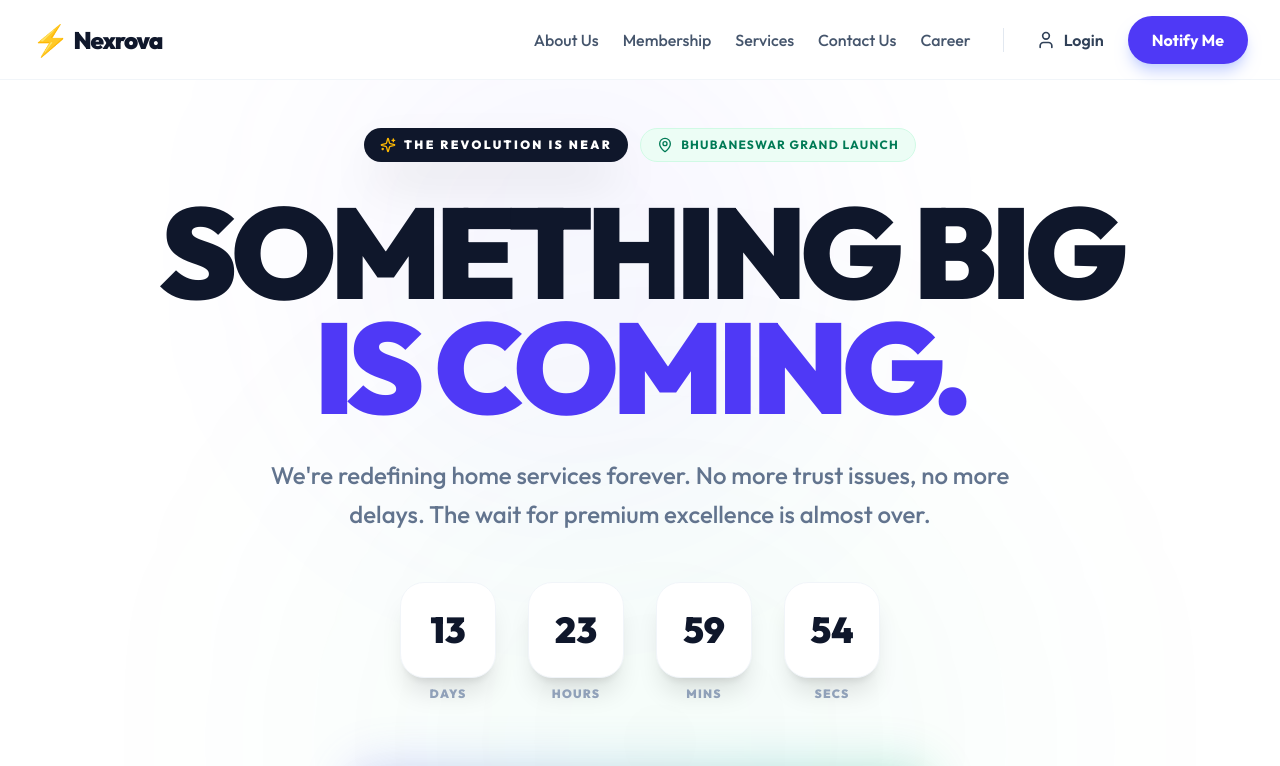
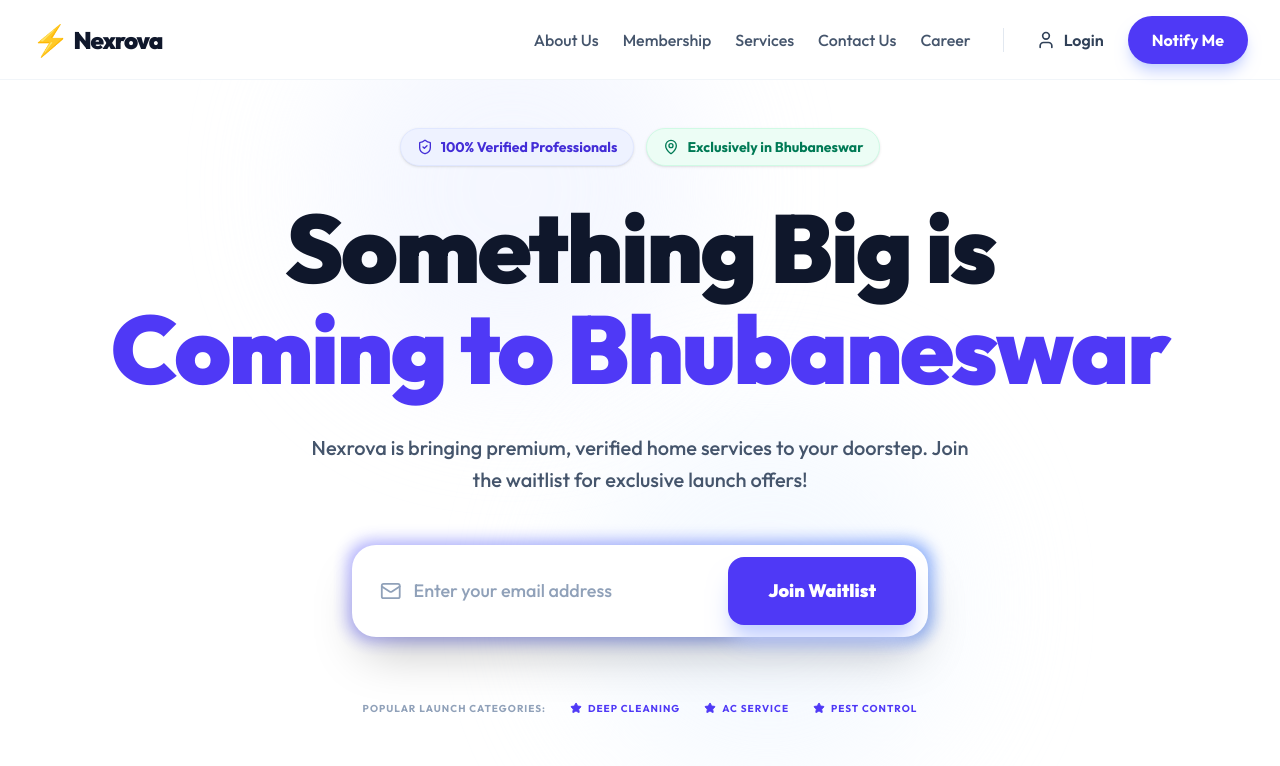
Before and after one commit to zingline-dev/Nexrova, a Next.js app in the folder Nexrova-web/: page / in a window 1280 px wide. Shown: the top 766 px of the page. Built offline with nearby package versions, Linux system fonts and the light colour scheme.

Commit message:
Reverted Hero component to previous state

```diff
--- a/Nexrova-web/src/components/Hero.tsx
+++ b/Nexrova-web/src/components/Hero.tsx
@@ -1,33 +1,11 @@
 "use client";
 
-import { useState, useEffect } from "react";
-import { Search, ShieldCheck, Star, MapPin, Mail, Sparkles, Zap, Timer } from "lucide-react";
-import { motion } from "framer-motion";
+import { useState } from "react";
+import { Search, ShieldCheck, Star, MapPin, Mail } from "lucide-react";
 
 export default function Hero() {
   const [email, setEmail] = useState("");
   const [isJoined, setIsJoined] = useState(false);
-  const [timeLeft, setTimeLeft] = useState({ days: 0, hours: 0, minutes: 0, seconds: 0 });
-
-  useEffect(() => {
-    // Set target date for launch (e.g., 14 days from now)
-    const targetDate = new Date();
-    targetDate.setDate(targetDate.getDate() + 14);
-
-    const timer = setInterval(() => {
-      const now = new Date().getTime();
-      const distance = targetDate.getTime() - now;
-
-      setTimeLeft({
-        days: Math.floor(distance / (1000 * 60 * 60 * 24)),
-        hours: Math.floor((distance % (1000 * 60 * 60 * 24)) / (1000 * 60 * 60)),
-        minutes: Math.floor((distance % (1000 * 60 * 60)) / (1000 * 60)),
-        seconds: Math.floor((distance % (1000 * 60)) / 1000)
-      });
-    }, 1000);
-
-    return () => clearInterval(timer);
-  }, []);
 
   const handleSubmit = (e: React.FormEvent) => {
     e.preventDefault();
@@ -36,103 +14,82 @@ export default function Hero() {
 
   return (
     <section className="relative pt-24 pb-16 md:pt-32 md:pb-24 overflow-hidden">
-      {/* Immersive Background */}
+      {/* Dynamic Background Elements */}
       <div className="absolute top-0 left-1/2 -translate-x-1/2 w-full h-full -z-10">
-        <div className="absolute top-0 left-1/4 w-[500px] h-[500px] bg-indigo-500/10 rounded-full blur-[120px] animate-pulse" />
-        <div className="absolute bottom-0 right-1/4 w-[600px] h-[600px] bg-emerald-500/10 rounded-full blur-[150px] animate-pulse delay-700" />
+        <div
+          className="absolute top-0 left-1/4 w-72 h-72 md:w-96 md:h-96 bg-indigo-50 rounded-full blur-3xl opacity-60 animate-float-slow"
+        />
+        <div
+          className="absolute bottom-0 right-1/4 w-72 h-72 md:w-96 md:h-96 bg-blue-50 rounded-full blur-3xl opacity-60 animate-float-slower"
+        />
       </div>
 
       <div className="max-w-7xl mx-auto px-4 sm:px-6 lg:px-8">
         <div className="text-center">
-          <motion.div
-            initial={{ opacity: 0, y: -20 }}
-            animate={{ opacity: 1, y: 0 }}
-            className="flex flex-wrap justify-center gap-3 mb-8"
-          >
-            <div className="inline-flex items-center gap-2 px-4 py-2 rounded-full bg-slate-900 text-white font-black text-xs uppercase tracking-[0.2em] shadow-2xl">
-              <Sparkles className="w-4 h-4 text-amber-400" />
-              The Revolution is Near
+          <div className="flex flex-wrap justify-center gap-2 md:gap-3 mb-6 md:mb-8 animate-fade-in">
+            <div className="inline-flex items-center gap-2 px-3 py-1.5 md:px-4 md:py-2 rounded-full bg-indigo-50 border border-indigo-100 text-indigo-700 font-bold text-xs md:text-sm shadow-sm hover-scale">
+              <ShieldCheck className="w-3.5 h-3.5 md:w-4 h-4" />
+              100% Verified Professionals
             </div>
-            <div className="inline-flex items-center gap-2 px-4 py-2 rounded-full bg-emerald-50 border border-emerald-100 text-emerald-700 font-bold text-xs uppercase tracking-widest">
-              <MapPin className="w-4 h-4" />
-              Bhubaneswar Grand Launch
+            <div className="inline-flex items-center gap-2 px-3 py-1.5 md:px-4 md:py-2 rounded-full bg-emerald-50 border border-emerald-100 text-emerald-700 font-bold text-xs md:text-sm shadow-sm hover-scale">
+              <MapPin className="w-3.5 h-3.5 md:w-4 h-4" />
+              Exclusively in Bhubaneswar
             </div>
-          </motion.div>
-
-          <motion.h1
-            initial={{ opacity: 0, scale: 0.95 }}
-            animate={{ opacity: 1, scale: 1 }}
-            className="text-5xl sm:text-7xl md:text-8xl lg:text-9xl font-black text-slate-900 leading-[0.9] tracking-tighter mb-8"
-          >
-            SOMETHING BIG <br />
-            <span className="text-indigo-600">IS COMING.</span>
-          </motion.h1>
-
-          <motion.p
-            initial={{ opacity: 0 }}
-            animate={{ opacity: 1 }}
-            transition={{ delay: 0.3 }}
-            className="text-lg md:text-2xl text-slate-500 max-w-3xl mx-auto mb-12 leading-relaxed font-medium"
-          >
-            We're redefining home services forever. No more trust issues, no more delays.
-            The wait for premium excellence is almost over.
-          </motion.p>
-
-          {/* Countdown Timer */}
-          <div className="flex justify-center gap-4 md:gap-8 mb-16 animate-fade-in delay-500">
-            {[
-              { label: "Days", value: timeLeft.days },
-              { label: "Hours", value: timeLeft.hours },
-              { label: "Mins", value: timeLeft.minutes },
-              { label: "Secs", value: timeLeft.seconds }
-            ].map((unit, i) => (
-              <div key={i} className="flex flex-col items-center">
-                <div className="w-16 h-16 md:w-24 md:h-24 bg-white rounded-2xl md:rounded-3xl shadow-xl border border-slate-100 flex items-center justify-center mb-2">
-                  <span className="text-2xl md:text-4xl font-black text-slate-900">{unit.value.toString().padStart(2, '0')}</span>
-                </div>
-                <span className="text-[10px] md:text-xs font-black uppercase tracking-widest text-slate-400">{unit.label}</span>
-              </div>
-            ))}
           </div>
 
-          {/* Waitlist Signup */}
-          <div className="max-w-xl mx-auto relative group min-h-[80px]">
+          <h1 className="text-4xl sm:text-5xl md:text-7xl lg:text-8xl font-black text-slate-900 leading-[1.1] md:leading-[1.05] tracking-tight mb-6 md:mb-8 animate-slide-up">
+            Something Big is<br />
+            <span className="text-indigo-600 bg-clip-text">Coming to Bhubaneswar</span>
+          </h1>
+
+          <p className="text-base md:text-xl text-slate-600 max-w-2xl mx-auto mb-10 md:mb-12 leading-relaxed font-medium animate-slide-up delay-100">
+            Nexrova is bringing premium, verified home services to your doorstep.
+            Join the waitlist for exclusive launch offers!
+          </p>
+
+          {/* Waitlist Signup Container */}
+          <div className="max-w-xl mx-auto relative group animate-slide-up delay-200 min-h-[80px]">
             {isJoined ? (
-              <div className="bg-emerald-900 border border-emerald-800 rounded-3xl p-8 flex items-center justify-center gap-6 animate-scale-in shadow-2xl">
-                <div className="w-16 h-16 bg-white rounded-2xl flex items-center justify-center text-emerald-900 shadow-lg">
-                  <ShieldCheck className="w-8 h-8" />
+              <div className="bg-emerald-50 border border-emerald-100 rounded-3xl p-6 flex items-center justify-center gap-4 animate-scale-in shadow-xl shadow-emerald-50">
+                <div className="w-12 h-12 bg-emerald-500 rounded-2xl flex items-center justify-center text-white shadow-lg">
+                  <ShieldCheck className="w-6 h-6" />
                 </div>
                 <div className="text-left">
-                  <h3 className="text-2xl font-black text-white">You're on the list!</h3>
-                  <p className="text-emerald-100/70 font-bold">Watch your inbox for the secret launch code.</p>
+                  <h3 className="text-xl font-black text-slate-900">You're in!</h3>
+                  <p className="text-emerald-700 font-bold text-sm">Welcome to the Nexrova Founding List.</p>
                 </div>
               </div>
             ) : (
-              <form onSubmit={handleSubmit} className="relative z-10">
-                <div className="absolute -inset-1 bg-gradient-to-r from-indigo-500 to-emerald-500 rounded-3xl blur-xl opacity-20 group-hover:opacity-40 transition duration-1000" />
-                <div className="relative flex flex-col sm:flex-row bg-white rounded-3xl shadow-2xl p-2 md:p-3 items-center gap-2">
-                  <div className="flex-1 flex items-center gap-3 px-6 w-full py-4">
-                    <Mail className="text-slate-400 w-6 h-6" />
+              <form onSubmit={handleSubmit}>
+                <div className="absolute -inset-1 bg-gradient-to-r from-indigo-500 to-blue-600 rounded-3xl blur opacity-20 group-hover:opacity-40 transition duration-1000 animate-pulse" />
+                <div className="relative flex flex-col sm:flex-row bg-white rounded-2xl md:rounded-3xl shadow-2xl p-2 md:p-3 items-center gap-2 hover-lift">
+                  <div className="flex-1 flex items-center gap-3 px-4 w-full py-2">
+                    <Mail className="text-slate-400 w-5 h-5 md:w-6 md:h-6" />
                     <input
                       type="email"
-                      placeholder="Get early access"
+                      placeholder="Enter your email address"
                       value={email}
                       onChange={(e) => setEmail(e.target.value)}
-                      className="w-full bg-transparent border-none focus:ring-0 text-lg font-black placeholder:text-slate-400 py-2 uppercase tracking-tight"
+                      className="w-full bg-transparent border-none focus:ring-0 text-base md:text-lg font-medium placeholder:text-slate-400 py-2"
                       required
                     />
                   </div>
-                  <button type="submit" className="w-full sm:w-auto bg-slate-900 text-white px-10 py-5 rounded-2xl font-black text-lg hover:bg-indigo-600 transition-all shadow-xl active:scale-95 whitespace-nowrap flex items-center gap-2">
-                    Claim Access <Zap className="w-5 h-5 fill-current" />
+                  <button type="submit" className="w-full sm:w-auto bg-indigo-600 text-white px-8 md:px-10 py-4 md:py-5 rounded-xl md:rounded-2xl font-black text-base md:text-lg hover:bg-indigo-700 transition-all shadow-xl shadow-indigo-200 active:scale-95 whitespace-nowrap">
+                    Join Waitlist
                   </button>
                 </div>
               </form>
             )}
           </div>
 
-          <div className="mt-16 text-slate-400 font-black uppercase text-[10px] tracking-[0.3em] flex flex-wrap justify-center gap-8">
-            <span className="flex items-center gap-2"><Timer className="w-4 h-4" /> Limited Founders Edition</span>
-            <span className="flex items-center gap-2"><Sparkles className="w-4 h-4" /> Exclusive Early Offers</span>
+          {/* Popular Services Tags */}
+          <div className="mt-10 md:mt-16 flex flex-wrap justify-center gap-4 md:gap-6 text-slate-500 font-bold uppercase text-[9px] md:text-[10px] tracking-widest animate-fade-in delay-300">
+            <span className="text-slate-400 w-full md:w-auto mb-2 md:mb-0">Popular Launch Categories:</span>
+            <div className="flex flex-wrap justify-center gap-4 md:gap-6">
+              <span className="text-indigo-600 flex items-center gap-1.5 hover-scale cursor-default"><Star className="w-3 h-3 fill-indigo-600" /> Deep Cleaning</span>
+              <span className="text-indigo-600 flex items-center gap-1.5 hover-scale cursor-default"><Star className="w-3 h-3 fill-indigo-600" /> AC Service</span>
+              <span className="text-indigo-600 flex items-center gap-1.5 hover-scale cursor-default"><Star className="w-3 h-3 fill-indigo-600" /> Pest Control</span>
+            </div>
           </div>
         </div>
       </div>
```
